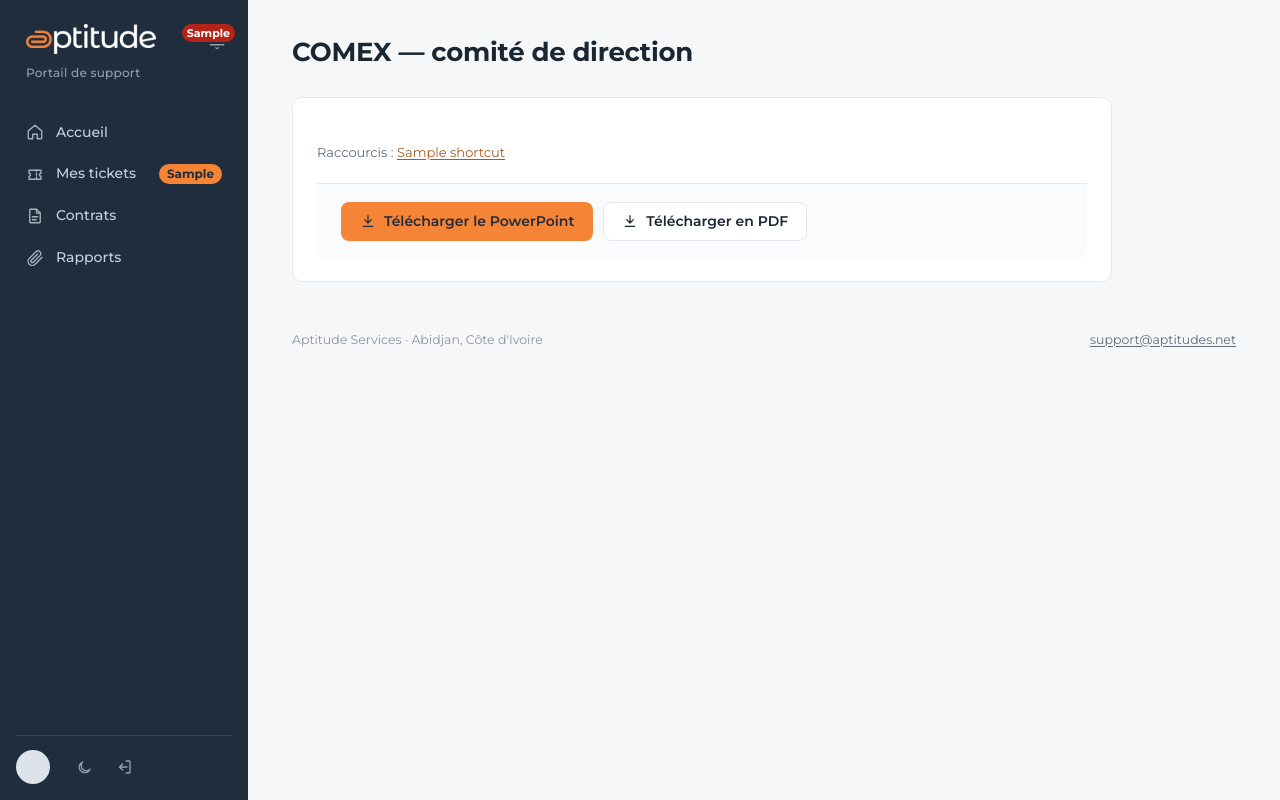
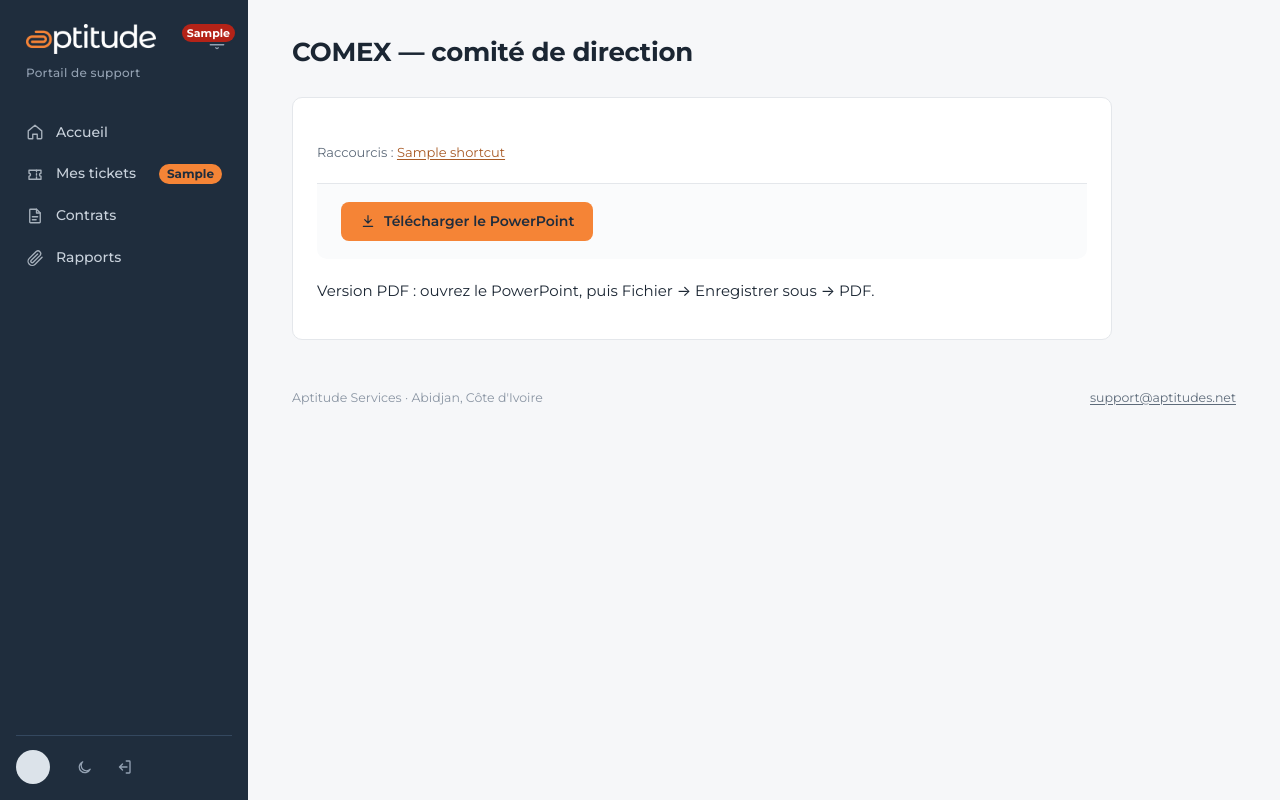
Before and after one commit to Aptitude-Services/App_ticketing, a Django app: template templates/reports/comex.html in a window 1280 px wide. Run offline with Django 5.2, Linux system fonts and the light colour scheme; the template is opened without the code that fills it: most values are stand-ins (such as "Sample title", 1, 10 or a date in 2020).

Commit message:
COMEX : sans LibreOffice par défaut, bouton PDF affiché seulement s'il est installé
L'image Docker ne télécharge plus LibreOffice (INSTALL_LIBREOFFICE=0 par
défaut). La page COMEX propose le PowerPoint et indique comment obtenir le
PDF depuis PowerPoint ; INSTALL_LIBREOFFICE=1 réactive l'export PDF direct.

Co-Authored-By: Claude Opus 5.5 <noreply@anthropic.com>

```diff
--- a/reports/comex/views.py
+++ b/reports/comex/views.py
@@ -20,7 +20,7 @@ from accounts.models import Organisation, Profile
 from ..builders import quarter_bounds
 from .data import comex_data
 from .deck import build_comex
-from .pdf import PdfUnavailable, pptx_to_pdf
+from .pdf import PdfUnavailable, pptx_to_pdf, soffice_path
 
 ALLOWED = {Profile.APTITUDE_ADMIN, Profile.APTITUDE_MANAGER}
 MAX_DAYS = 2 * 366
@@ -116,5 +116,5 @@ def comex(request):
         except ValueError:
             pass
         form = ComexForm(initial={"start": start, "end": end, "scope": request.GET.get("perimetre", "")})
-    return render(request, "reports/comex.html", {"form": form, "shortcuts": cuts,
+    return render(request, "reports/comex.html", {"form": form, "shortcuts": cuts, "pdf_available": bool(soffice_path()),
                                                    "scope": request.POST.get("scope") or request.GET.get("perimetre", "")})
--- a/templates/reports/comex.html
+++ b/templates/reports/comex.html
@@ -13,8 +13,9 @@
     </div>
     <div class="form-actions">
       <button class="btn btn-primary" type="submit" name="format" value="pptx">{% include "icons/download.svg" %}{% translate "Télécharger le PowerPoint" %}</button>
-      <button class="btn btn-secondary" type="submit" name="format" value="pdf">{% include "icons/download.svg" %}{% translate "Télécharger en PDF" %}</button>
+      {% if pdf_available %}<button class="btn btn-secondary" type="submit" name="format" value="pdf">{% include "icons/download.svg" %}{% translate "Télécharger en PDF" %}</button>{% endif %}
     </div>
+    {% if not pdf_available %}<p class="help">{% translate "Version PDF : ouvrez le PowerPoint, puis Fichier → Enregistrer sous → PDF." %}</p>{% endif %}
   </form>
 </div></section>
 {% endblock %}
```
Also changed, not shown: docker-compose.local.yml (+4 -3 lines), docker-compose.yml (+4 -3 lines), reports/tests/test_comex.py (+12 -0 lines), README.md, 1 other file.
